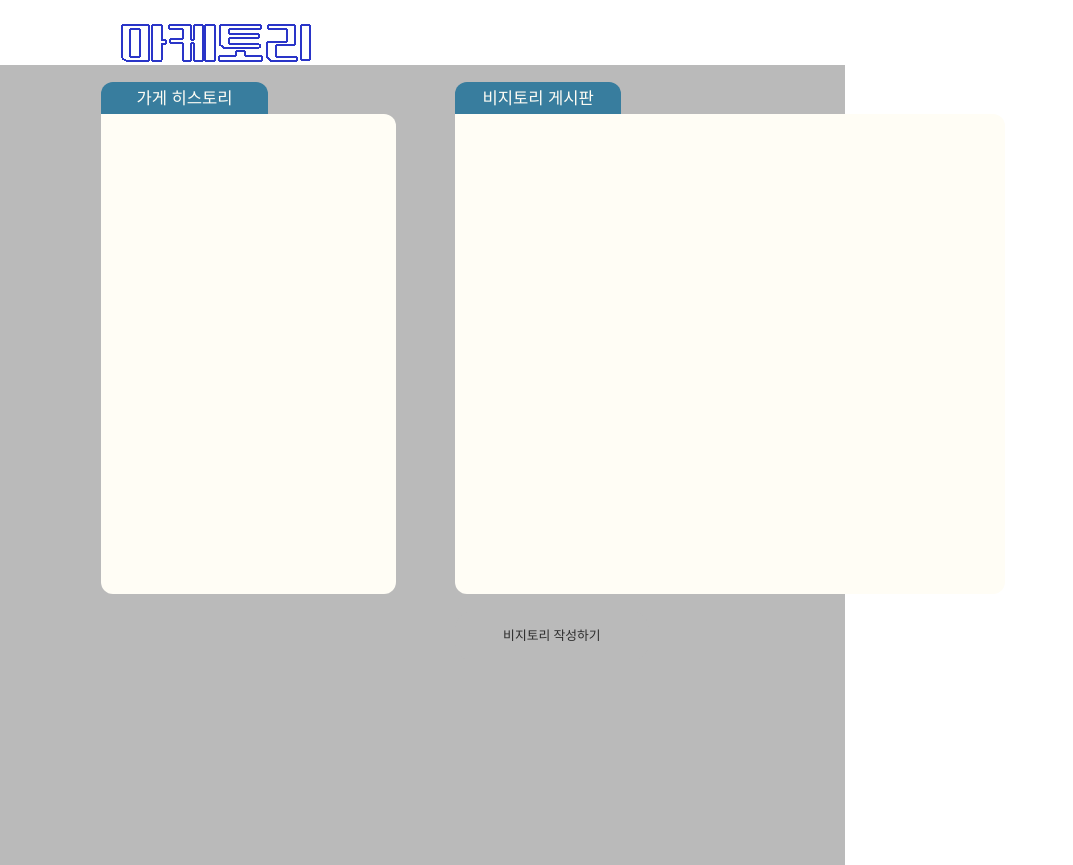
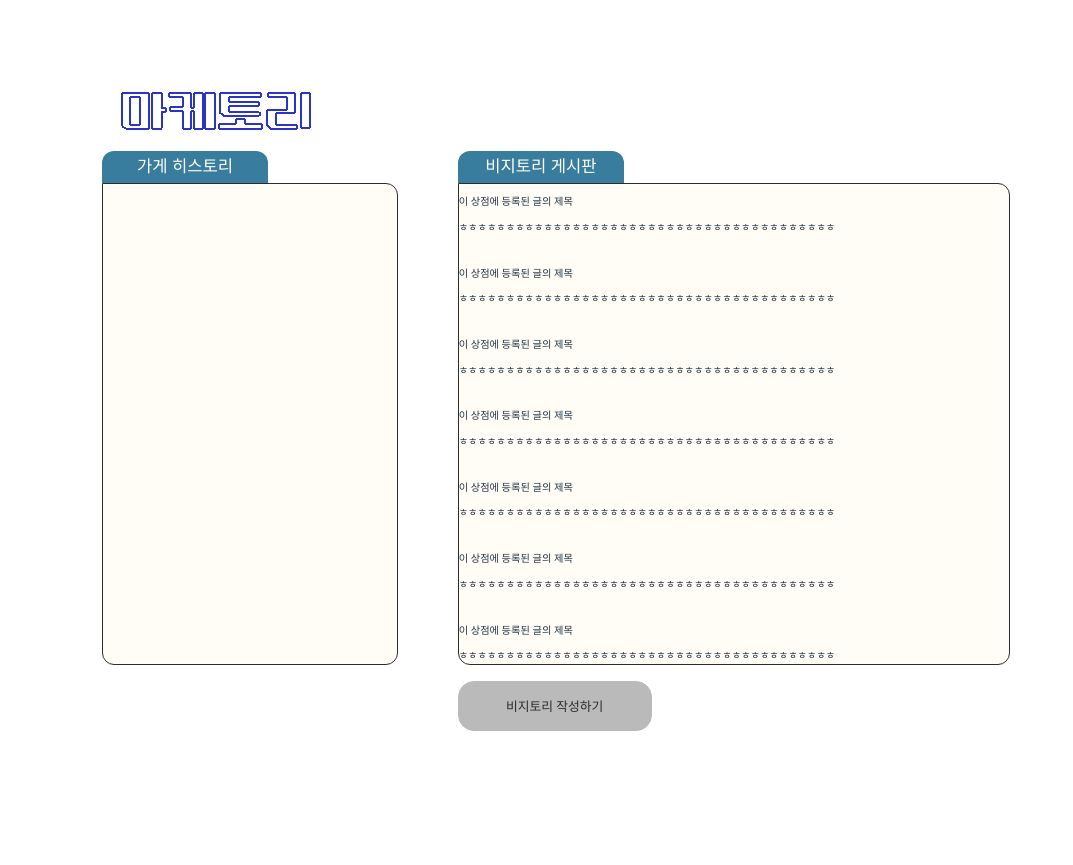
Before and after one commit to LikeLionHGU/Shichimi_Front, a React (Vite) app: page /store in a window 1280 px wide. Shown: the whole page, without its empty margins (0-1073 px from the left). After the commit the page ends 800 px from the top, so only its background shows below. Built offline with nearby package versions, Linux system fonts and the light colour scheme; the HTML template or start-up script is replaced by a standard one.

Commit message:
feat: scroll Bar init

```diff
--- a/src/Layouts/Header.jsx
+++ b/src/Layouts/Header.jsx
@@ -5,10 +5,11 @@ import { themeColors  } from "../assets/styles/StyledComponents";
 
 import MainLogo from "../assets/images/Group 141.svg";
 
-const NoCenterHorizontal = styled.div`
-  display: flex;
+const NoCenterHorizontal = styled.header`
+  display: block;
   align-items: center;
   margin: 3% 0 0 12%;
+  background-color: transparent;
 `;
 
 const LogoBtn = styled.button`
@@ -25,7 +26,6 @@ const LogoBtn = styled.button`
 const Header = () => {
   return(
     <>
-      <header>
       <NoCenterHorizontal>
         <LogoBtn>
           <Link to='/' style={{ textDecoration: 'none' }}>
@@ -33,7 +33,6 @@ const Header = () => {
           </Link>
         </LogoBtn>
       </NoCenterHorizontal>
-      </header>
     </>
   );
 };
--- a/src/Layouts/MainLayout.jsx
+++ b/src/Layouts/MainLayout.jsx
@@ -1,14 +1,19 @@
 import React from 'react';
 import { Outlet } from 'react-router-dom';
 import Header from './Header';
+import styled from 'styled-components';
+
+const DefaultLayout = styled.main`
+  background-color: transparent;
+`;
 
 const MainLayout = () => {
   return (
     <>
       <Header/>
-      <main>
+      <DefaultLayout>
         <Outlet />
-      </main>
+      </DefaultLayout>
     </>
   );
 };
--- a/src/components/common/Details_Visit_Board.jsx
+++ b/src/components/Details_Hist_Board.jsx
@@ -1,7 +1,7 @@
 import React, {useEffect , useState } from "react";
 import styled from "styled-components";
 import {Link, NavLink } from "react-router-dom";
-import { GlobalStyle, themeColors } from "../../assets/styles/StyledComponents";
+import { GlobalStyle, themeColors } from "../assets/styles/StyledComponents";
 
 const TopBoard = styled.div`
   display: flex;
@@ -24,18 +24,21 @@ const BottomBoard = styled.div`
   align-items: center;
   align-content: center;
 
+  /* 곧 없앨거 */
+  border: 1px solid ${themeColors.black.color};
+
   background-color: ${themeColors.white.color};
   border-radius: 0 12px 12px 12px ;
-  width: 43vw;
+  width: 23vw;
   height: 60vh;
 `;
 
 
 
-function Detail_Visitory() {
+function Details_History() {
   return(
     <>
-      <TopBoard>비지토리 게시판</TopBoard>
+      <TopBoard>가게 히스토리</TopBoard>
       <BottomBoard>
 
 
@@ -44,4 +47,4 @@ function Detail_Visitory() {
   )
 }
 
-export default Detail_Visitory;
+export default Details_History;
--- a/src/components/common/Details_Hist_Board.jsx
+++ b/src/components/Details_Visit_Board.jsx
@@ -1,7 +1,10 @@
 import React, {useEffect , useState } from "react";
 import styled from "styled-components";
 import {Link, NavLink } from "react-router-dom";
-import { GlobalStyle, themeColors } from "../../assets/styles/StyledComponents";
+import { GlobalStyle, themeColors } from "../assets/styles/StyledComponents";
+
+import ScrollBar from "./common/ScrollBar";
+import TmiCard from "./tmiCard";
 
 const TopBoard = styled.div`
   display: flex;
@@ -24,24 +27,32 @@ const BottomBoard = styled.div`
   align-items: center;
   align-content: center;
 
+  /* 곧 없앨거 */
+  border: 1px solid ${themeColors.black.color};
+
   background-color: ${themeColors.white.color};
   border-radius: 0 12px 12px 12px ;
-  width: 23vw;
+  width: 43vw;
   height: 60vh;
 `;
 
 
 
-function Details_History() {
+function Detail_Visitory() {
   return(
     <>
-      <TopBoard>가게 히스토리</TopBoard>
+      <TopBoard>비지토리 게시판</TopBoard>
       <BottomBoard>
+        <ScrollBar>
+          {[...Array(10)].map((i) => (
+            <TmiCard key={i}/>
+        ))}
 
 
+        </ScrollBar>
       </BottomBoard>
     </>
   )
 }
 
-export default Details_History;
+export default Detail_Visitory;
--- /dev/null
+++ b/src/components/common/ScrollBar.jsx
@@ -0,0 +1,32 @@
+import React, {useEffect , useState } from "react";
+import styled from "styled-components";
+import {Link, NavLink } from "react-router-dom";
+import { themeColors } from "../../assets/styles/StyledComponents";
+
+const Scroll_bar = styled.div`
+  display: flex;
+  flex-direction: column;
+  overflow-y: scroll;
+  width: 100%;
+  height: 100%;
+  gap: 10px;
+
+  &::-webkit-scrollbar-thumb {
+    background: rgba(158,158,158,0.7);
+  }
+  &::-webkit-scrollbar-track {
+    background: transparent;
+  }
+
+  &::-webkit-scrollbar-button {display: none;}
+`;
+
+function ScrollBar({children}){
+  return (
+    <>
+      <Scroll_bar>{children}</Scroll_bar>
+    </>
+  )
+};
+
+export default ScrollBar;
--- /dev/null
+++ b/src/components/tmiCard.jsx
@@ -0,0 +1,40 @@
+import React, {useEffect , useState } from "react";
+import styled from "styled-components";
+import {Link, NavLink } from "react-router-dom";
+
+const Card =styled.div`
+  display: block;
+
+  h3{
+    font-size: 0.8vw;
+    font-weight: 800;
+  }
+
+  p{
+    font-size: 0.8vw;
+    font-weight: 400;
+
+    white-space: nowrap;
+    overflow: hidden;
+    text-overflow: ellipsis;
+  }
+
+  &:hover{
+    mix-blend-mode: multiply;
+  }
+
+`;
+
+
+function TmiCard() {
+  return (
+    <>
+      <Card>
+        <h3>이 상점에 등록된 글의 제목</h3>
+        <p>ㅎㅎㅎㅎㅎㅎㅎㅎㅎㅎㅎㅎㅎㅎㅎㅎㅎㅎㅎㅎㅎㅎㅎㅎㅎㅎㅎㅎㅎㅎㅎㅎㅎㅎㅎㅎㅎㅎㅎㅎ</p>
+      </Card>
+    </>
+  )
+};
+
+export default TmiCard;
--- a/src/pages/StoreDetail.jsx
+++ b/src/pages/StoreDetail.jsx
@@ -3,8 +3,8 @@ import styled from "styled-components";
 import { GlobalStyle, themeColors } from "../assets/styles/StyledComponents";
 
 import Detail_Tmi_Btn from "../components/common/detail_Tmi_btn";
-import Hist_Board from "../components/common/Details_hist_Board";
-import Visit_Board from "../components/common/Details_Visit_Board";
+import Hist_Board from "../components/Details_hist_Board";
+import Visit_Board from "../components/Details_Visit_Board";
 
 // const BackgroundPageImg = styled.img`
 //   height: auto;
@@ -16,9 +16,6 @@ const TotalPage = styled.div`
   display: flex;
   align-items: flex-start;
   gap: 7%;
-
-  background-color: ${themeColors.gray.color};
-  height: 100vh;
 `;
 
 const Detail_Left = styled.div`
```
Lines whose indentation alone changed are shown as unchanged.
